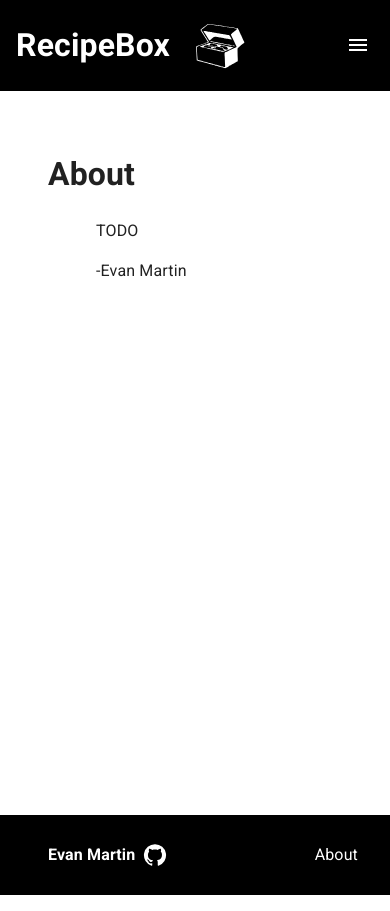
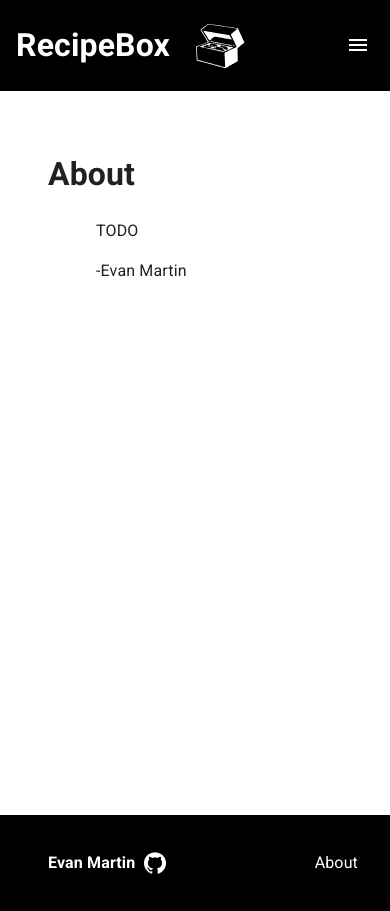
Before and after one commit to evan-martin/recipe-box, a React (Create React App) app: page /about in a window 390 px wide. Built offline with nearby package versions, Linux system fonts and the light colour scheme.

Commit message:
homepage mobile UI updates

```diff
--- a/src/components/banner.styles.scss
+++ b/src/components/banner.styles.scss
@@ -23,8 +23,10 @@
       font-family: 'Roboto Slab', serif;
     }
   }
+}
 
-
-
-
+@media only screen and (max-width: 600px) {
+  .banner-header {
+    height: 20em;
+  }
 }
--- a/src/components/footer.styles.scss
+++ b/src/components/footer.styles.scss
@@ -6,7 +6,7 @@
     background-color: black;
     position: absolute;
     width: 100%;
-    height: 5em;
+    height: 6em;
     z-index: 2;
     align-items: center;
 
--- a/src/components/side-btn-group.styles.scss
+++ b/src/components/side-btn-group.styles.scss
@@ -1,4 +1,5 @@
 .btn-container {
     position: fixed;
     bottom: 0%;
+    z-index: 2;
 }
--- a/src/pages/homepage.scss
+++ b/src/pages/homepage.scss
@@ -7,7 +7,8 @@
   display: flex;
   justify-content: center;
   flex-wrap: wrap;
-  margin-bottom: 2em;
+  margin-bottom: 3em;
+  margin-top: 2em;
 
   .search-bar {
     display: flex;
@@ -30,7 +31,7 @@
   justify-content: flex-end;
 }
 
-.fail-message{
+.fail-message {
   display: flex;
   justify-content: center;
   height: 50vh;
```
